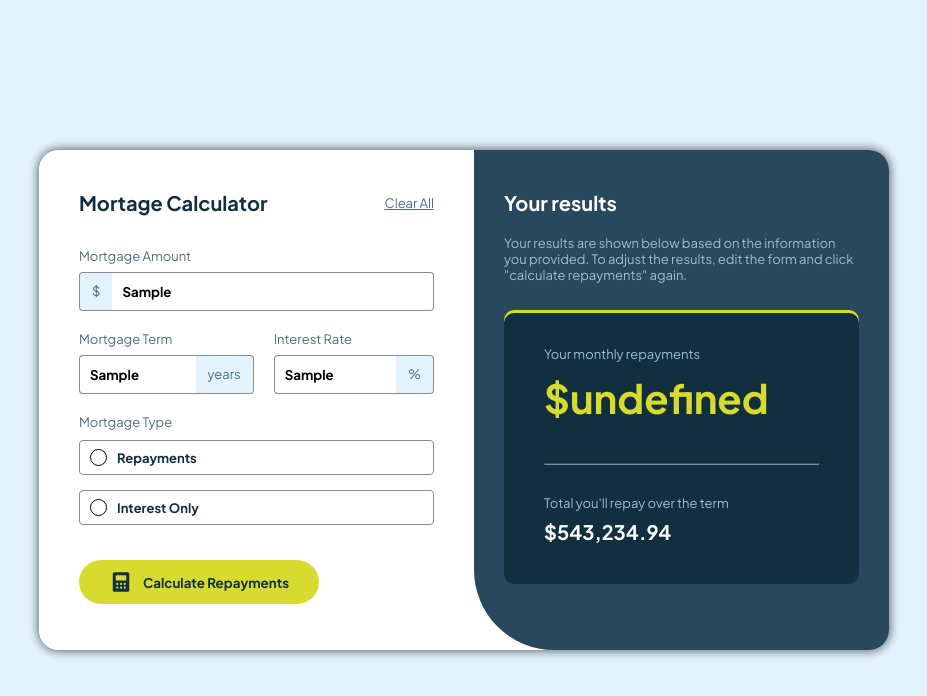
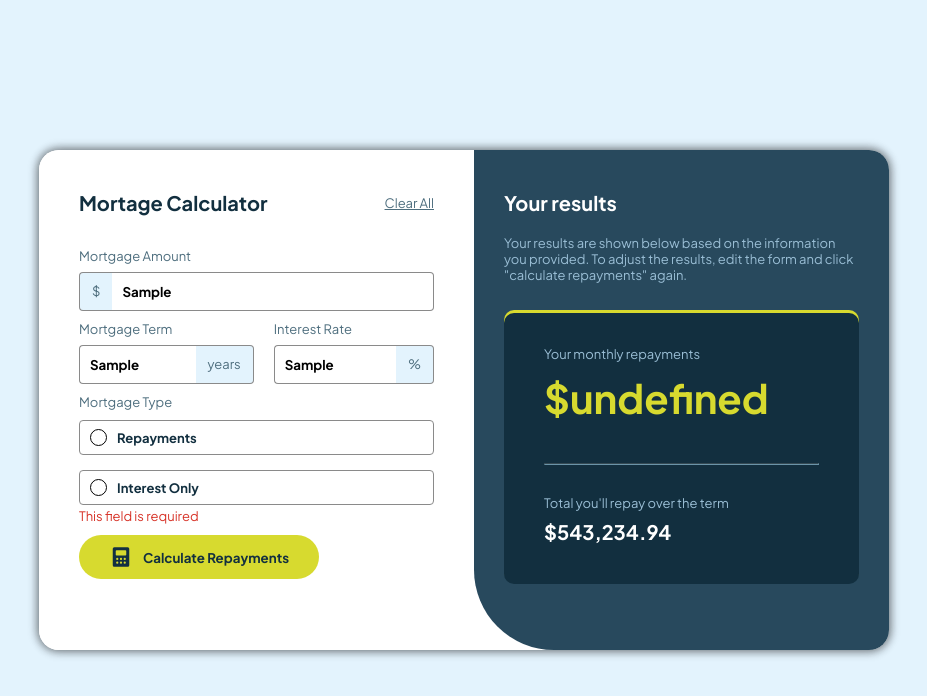
Before and after one commit to AymenDaSh/repayment-calculator, a plain HTML site: page index.html in a window 1280 px wide. Both pictures are taken after typing "Sample", "Sample", "Sample" into the empty fields and a click on the button "Calculate Repayments". Shown: the whole page, without its empty margins (176-1103 px from the left). Drawn offline with Linux system fonts and the light colour scheme.

Commit message:
handling error , styling , and remove/add error classes using js

```diff
--- a/index.html
+++ b/index.html
@@ -12,6 +12,7 @@
   <link rel="stylesheet" href="style/general.css">
   <link rel="stylesheet" href="style/calculator.css">
   <link rel="stylesheet" href="style/result.css">
+  <link rel="stylesheet" href="style/error.css">
 
   <title>Frontend Mentor | Mortgage repayment calculator</title>
 
@@ -39,7 +40,7 @@
             <input class="mortgage-amount-input js-mortgage-amount-input" type="text">
           </div>
         </div>
-
+        <p class="error-amount" >This field is required</p>
         <div class="section3">
           <div class="mortgage-term-section">
             <div class="input-term-title">Mortgage Term</div>
@@ -47,14 +48,15 @@
               <input class="mortgage-term-input js-mortgage-term-input">
               <div class="years">years</div>
             </div>
-
+            <p class="error-term" >This field is required</p>
           </div>
           <div class="interest-rate-section">
             <div class="input-term-title">Interest Rate</div>
             <div class="input-term-container">
               <input class="mortgage-term-input js-mortgage-rate">
-              <div class="years">%</div>
+              <div class="years rate">%</div>
             </div>
+            <p class="error-rate" >This field is required</p>
           </div>
         </div>
 
@@ -73,6 +75,7 @@
             Calculate Repayments
           </button>
         </div>
+        <p class="error-type">This field is required</p>
 
 
 
--- a/script/calculate.js
+++ b/script/calculate.js
@@ -52,7 +52,7 @@ document.querySelector(".js-clear-link").addEventListener("click", () => {
         </p>
   `;
   resultContainerHTML.innerHTML = resultHTML;
-  resultContainer.classList.add("result-container-empty");
+  resultContainerHTML.classList.add("result-container-empty");
 })
 }
 
@@ -63,12 +63,62 @@ function calculation(){
   const mortgageTerm = mortgageTermHTML.value;
   const mortgageRate = mortgageRateHTML.value;
 
+  //handling errors
+
+  errorHandling();
+
 
   if(checkboxRepayment.classList.contains("checkmark-checked")){
     // the formule is incorect just for testing
+    document.querySelector(".error-type").classList.remove("error-activated")
     return (mortgageAmount + mortgageTerm) * mortgageRate;
   }else if(checkboxInterestOnly.classList.contains("checkmark-checked")){
+    document.querySelector(".error-type").classList.remove("error-activated")
     return 19223.34;
+  }
+}
+
+
+
+function errorHandling(){
+  const mortgageAmount = mortgageAmountHTML.value;
+  const mortgageTerm = mortgageTermHTML.value;
+  const mortgageRate = mortgageRateHTML.value;
+  const checkboxRepayment = document.querySelector(".checkbox-repayments");
+  const checkboxInterestOnly = document.querySelector(".checkbox-interest-only");
+
+  if(!checkboxRepayment.classList.contains("checkmark-checked") &&
+     !checkboxInterestOnly.classList.contains("checkmark-checked")){
+   document.querySelector(".error-type").classList.add("error-activated")
+  }
+
+  if(mortgageAmount === ''){
+    mortgageAmountHTML.classList.add("error-input");
+    document.querySelector(".currency").classList.add("error-signe");
+    document.querySelector(".error-amount").classList.add("error-activated");
+  }else{
+    mortgageAmountHTML.classList.remove("error-input");
+    document.querySelector(".currency").classList.remove("error-signe");
+    document.querySelector(".error-amount").classList.remove("error-activated");
+  }
+
+  if(mortgageTerm === ''){
+    mortgageTermHTML.classList.add("error-input");
+    document.querySelector(".years").classList.add("error-signe");
+    document.querySelector(".error-term").classList.add("error-activated");
+  }else{
+    mortgageTermHTML.classList.remove("error-input");
+    document.querySelector(".years").classList.remove("error-signe");
+    document.querySelector(".error-term").classList.remove("error-activated");
+  }
+  if(mortgageRate === ''){
+    mortgageRateHTML.classList.add("error-input");
+    document.querySelector(".rate").classList.add("error-signe");
+    document.querySelector(".error-rate").classList.add("error-activated");
+  }else{
+    mortgageRateHTML.classList.remove("error-input");
+    document.querySelector(".rate").classList.remove("error-signe");
+    document.querySelector(".error-rate").classList.remove("error-activated");
   }
 }
 
--- a/style/calculator.css
+++ b/style/calculator.css
@@ -81,7 +81,7 @@
   display: flex;
   flex-direction: row;
   gap: 20px;
-  margin-top: 20px;
+  margin-top: 10px;
   justify-content: space-between;
 }
 
@@ -131,7 +131,7 @@
   flex-direction: column; /* Arrange elements in a column */
   align-items: flex-start; /* Align all items to the left */
   gap: 10px; /* Add spacing between elements */
-  margin-top: 20px;
+  margin-top: 10px;
 }
 
 .title-section4{
@@ -161,6 +161,7 @@
 
   box-sizing: border-box; /* Include padding and border in the width */
 
+  position: abo; /* for error handling*/
 }
 
 .checkmark{
@@ -198,7 +199,7 @@
   cursor: pointer;
   gap: 10px;
 
-  margin-top: 20px;
+  margin-top: 15px;
 }
 
 .btn-calculate:active{
--- /dev/null
+++ b/style/error.css
@@ -0,0 +1,32 @@
+
+.error-term,
+.error-amount,
+.error-rate,
+.error-type{
+  color: hsl(4, 69%, 50%);
+  font-size: 13px;
+  margin-top: 8px;
+  margin-bottom: 0px;
+  display: none;
+}
+
+.error-type{
+  position: relative;
+  bottom: 75px;
+}
+
+.error-activated{
+  display: inline;
+}
+
+
+
+.error-signe{   /* .currency,.years */
+  background-color: hsl(4, 69%, 50%);
+  color: white;
+  border-color: hsl(4, 69%, 50%);
+}
+
+.error-input{         /*  */
+  border-color: hsl(4, 69%, 50%);
+}
```
Also changed, not shown: style/general.css (line endings or trailing spaces).
